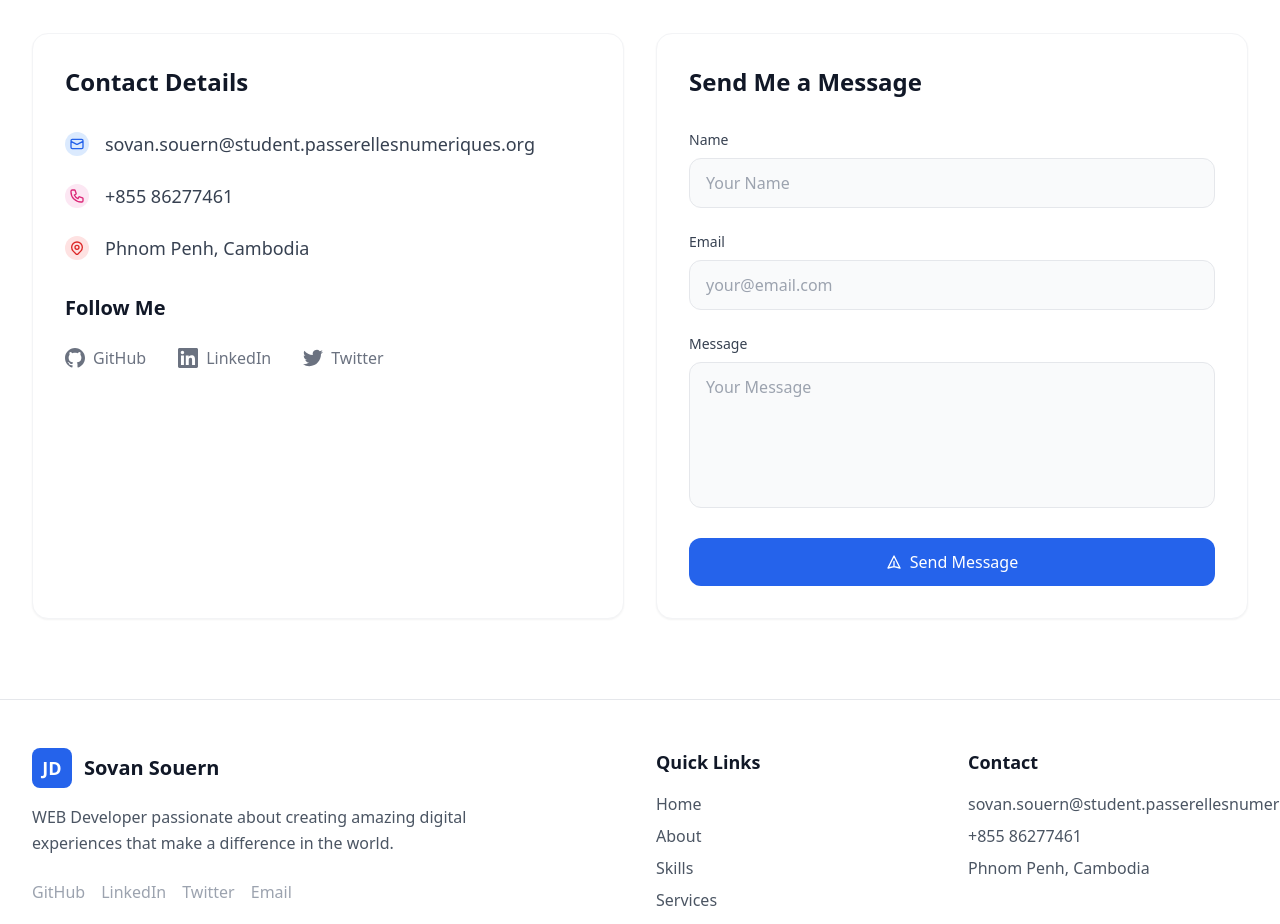
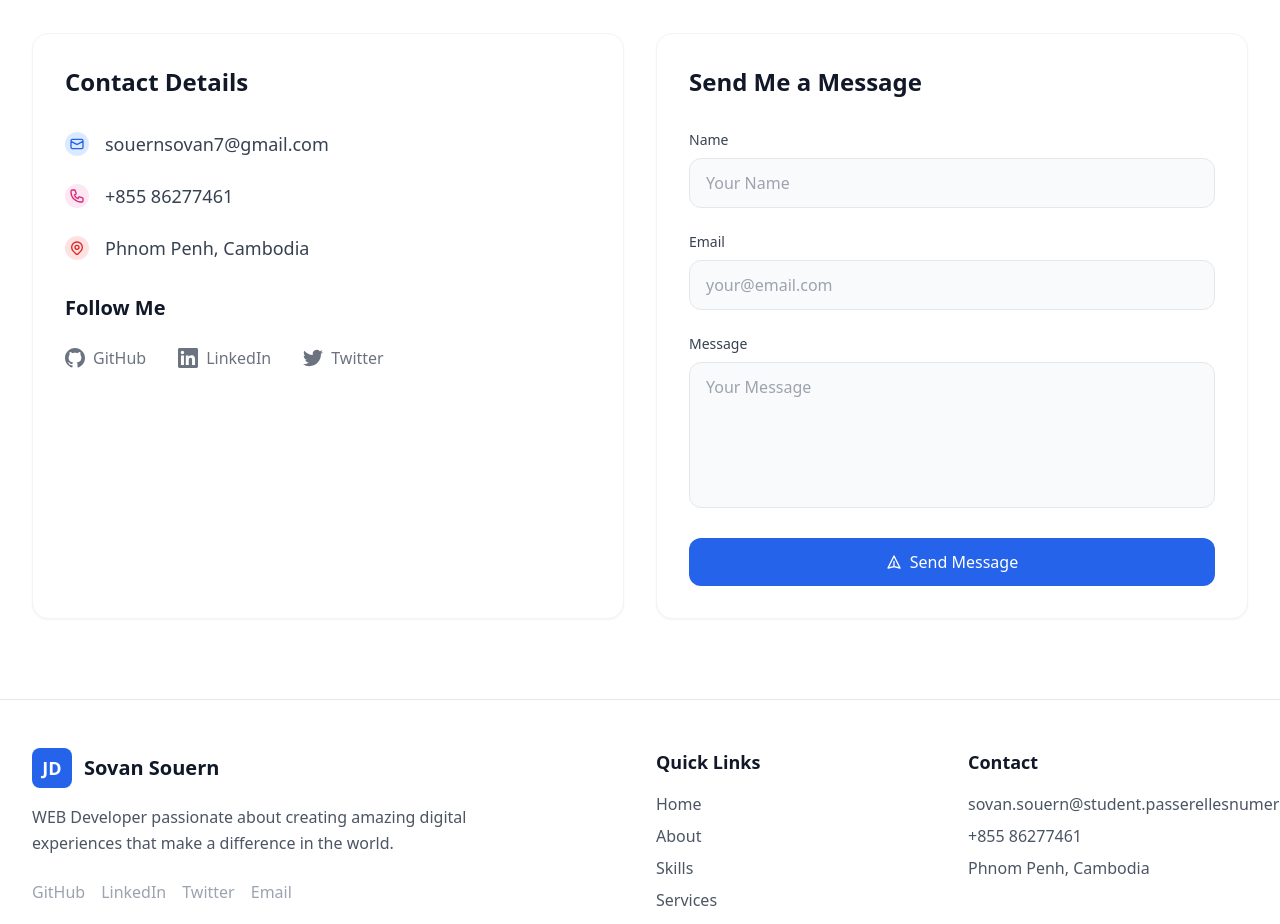
Before and after one commit to sovan-souern/Portfolio-about-me, a Vue app: page / in a window 1280 px wide. Shown: the part 8500-9424 px from the top of the page. Built offline with nearby package versions, Linux system fonts and the light colour scheme.

Commit message:
add about me

```diff
--- a/src/views/ContactView.vue
+++ b/src/views/ContactView.vue
@@ -30,7 +30,7 @@
                     href="mailto:sovan.souern@student.passerellesnumeriques.org"
                     class="text-gray-700 hover:text-blue-600 transition-colors duration-200 text-lg"
                   >
-                    sovan.souern@student.passerellesnumeriques.org
+                    souernsovan7@gmail.com
                   </a>
                 </div>
 
```
